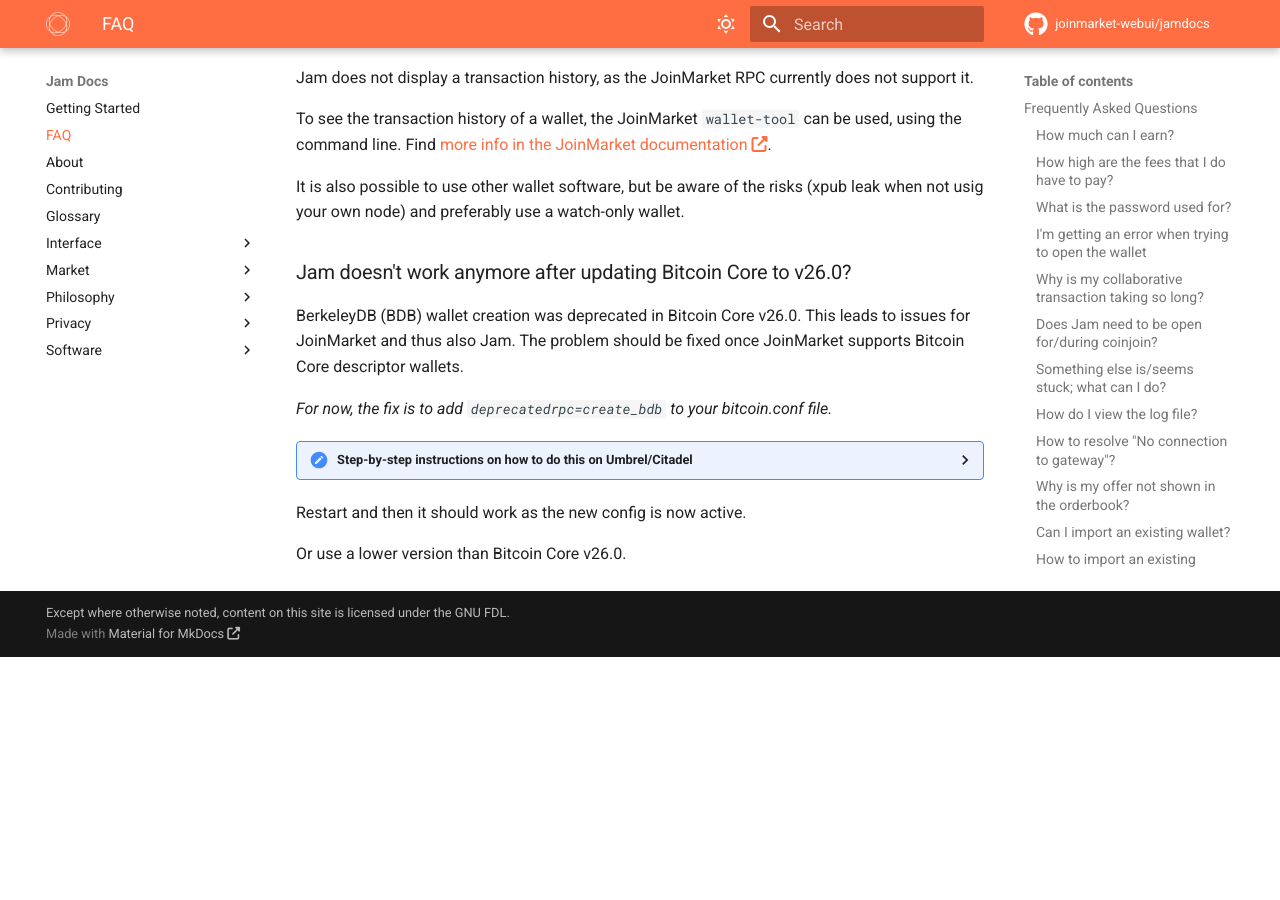
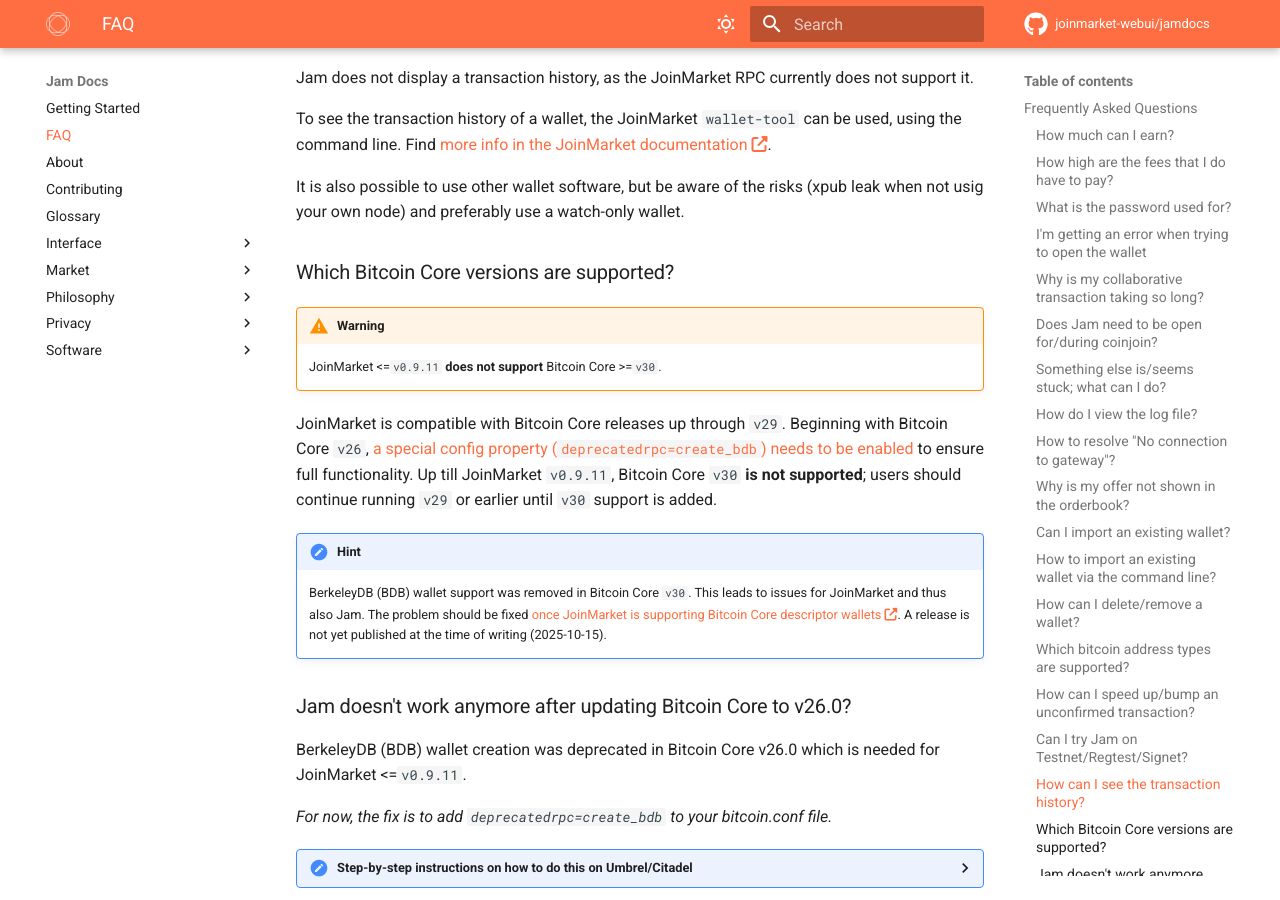
Before and after one commit to joinmarket-webui/jamdocs, an MkDocs documentation site: the page built from docs/FAQ.md, in a window 1280 px wide and 900 px high, scrolled down 5761 px. Built offline with MkDocs 1.6.1 and Material for MkDocs 9.7.7, drawn with Linux system fonts in a browser that asks for light colours; nearby versions of some CDN libraries; comment, search, counter and statistics services are not loaded; before the commit the page ends 6418 px from its top, so only the background shows below that; some of the changed text lies outside the part shown.

Commit message:
FAQ: Which Bitcoin Core versions are supported?

```diff
--- a/docs/FAQ.md
+++ b/docs/FAQ.md
@@ -280,11 +280,24 @@
 
 It is also possible to use other wallet software, but be aware of the risks (xpub leak when not usig your own node) and preferably use a watch-only wallet.
 
+
+### Which Bitcoin Core versions are supported?
+
+!!! warning
+    JoinMarket <=`v0.9.11` __does not support__ Bitcoin Core >=`v30`.
+
+JoinMarket is compatible with Bitcoin Core releases up through `v29`. Beginning with Bitcoin Core `v26`, [a special config property (`deprecatedrpc=create_bdb`) needs to be enabled](#jam-doesnt-work-anymore-after-updating-bitcoin-core-to-v260) to ensure full functionality. Up till JoinMarket `v0.9.11`, Bitcoin Core `v30` __is not supported__; users should continue running `v29` or earlier until `v30` support is added.
+
+!!! hint
+
+    BerkeleyDB (BDB) wallet support was removed in Bitcoin Core `v30`.
+    This leads to issues for JoinMarket and thus also Jam.
+    The problem should be fixed [once JoinMarket is supporting Bitcoin Core descriptor wallets](https://github.com/JoinMarket-Org/joinmarket-clientserver/pull/1775). A release is not yet published at the time of writing (2025-10-15).
+
+
 ### Jam doesn't work anymore after updating Bitcoin Core to v26.0?
 
-BerkeleyDB (BDB) wallet creation was deprecated in Bitcoin Core v26.0.
-This leads to issues for JoinMarket and thus also Jam.
-The problem should be fixed once JoinMarket supports Bitcoin Core descriptor wallets.
+BerkeleyDB (BDB) wallet creation was deprecated in Bitcoin Core v26.0 which is needed for JoinMarket <=`v0.9.11`.
 
 _For now, the fix is to add `deprecatedrpc=create_bdb` to your bitcoin.conf file._
 
```
